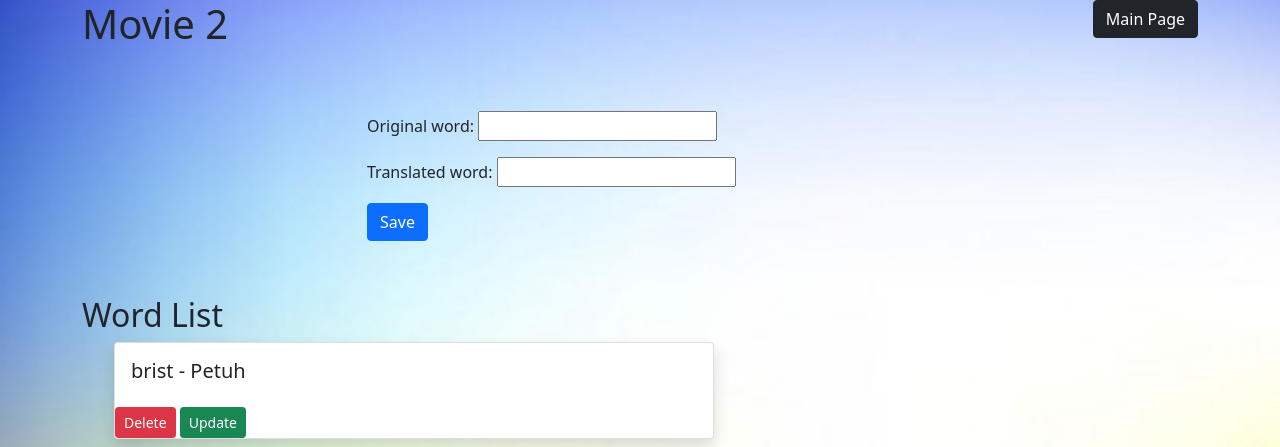
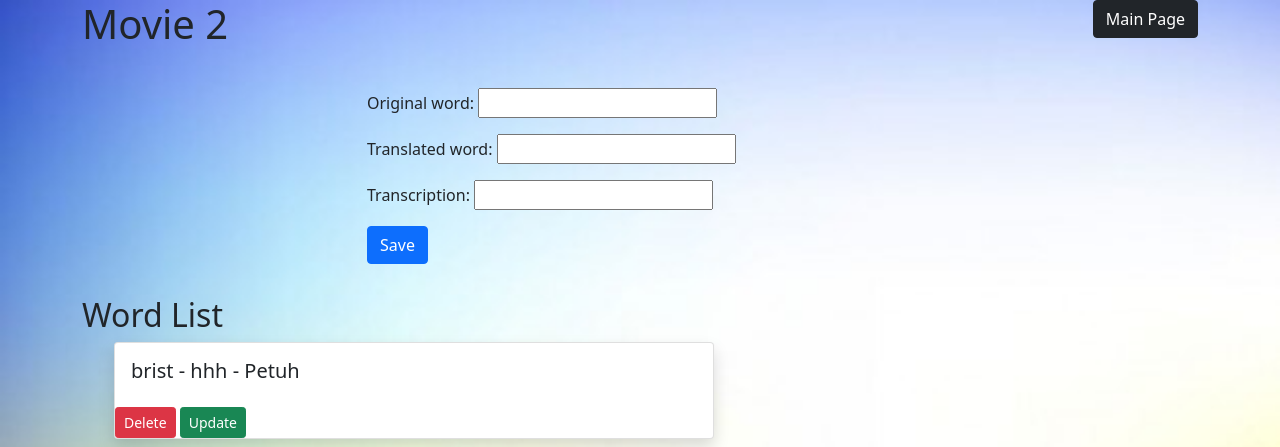
Before and after one commit to Valeronf/vocapp, a Django app: page /18/ in a window 1280 px wide. Shown: the top 447 px of the page. Run offline with Django 3.2, Linux system fonts and the light colour scheme; data comes from the database, SQL or seed files in the repository; both versions use the stored data as it was after the commit.

```diff
--- a/words/forms.py
+++ b/words/forms.py
@@ -6,7 +6,7 @@ from .models import Word, Theme
 class WordForm(forms.ModelForm):
     class Meta:
         model = Word
-        fields = ['original_word', 'translated_word']
+        fields = ['original_word', 'translated_word', 'transcription']
 
 
 class ThemeForm(forms.ModelForm):
--- a/words/models.py
+++ b/words/models.py
@@ -15,6 +15,7 @@ class Theme(models.Model):
 class Word(models.Model):
     original_word = models.CharField(max_length=100)
     translated_word = models.CharField(max_length=100)
+    transcription = models.CharField(max_length=100, default='')
     timestamp = models.DateTimeField(auto_now_add=True)
     theme = models.ForeignKey(Theme, on_delete=models.CASCADE)
     def __str__(self):
--- a/words/templates/words/word_list.html
+++ b/words/templates/words/word_list.html
@@ -35,7 +35,7 @@
                 {% for word in words %}
                     <div style="max-width: 600px;" class="shadow card">
                         <div class="card-body">
-                            <h5 class="card-title">{{ word.original_word }} - {{ word.translated_word }}</h5>
+                            <h5 class="card-title">{{ word.original_word }} - {{ word.transcription }} - {{ word.translated_word }}</h5>
                         </div>
                         <div class="form-inline">
                             <a class="btn btn-danger btn-sm" href="{% url 'delete_word' word.id %}">Delete</a>
```
Also changed, not shown: db.sqlite3, words/migrations/0006_word_transcription.py (added).
